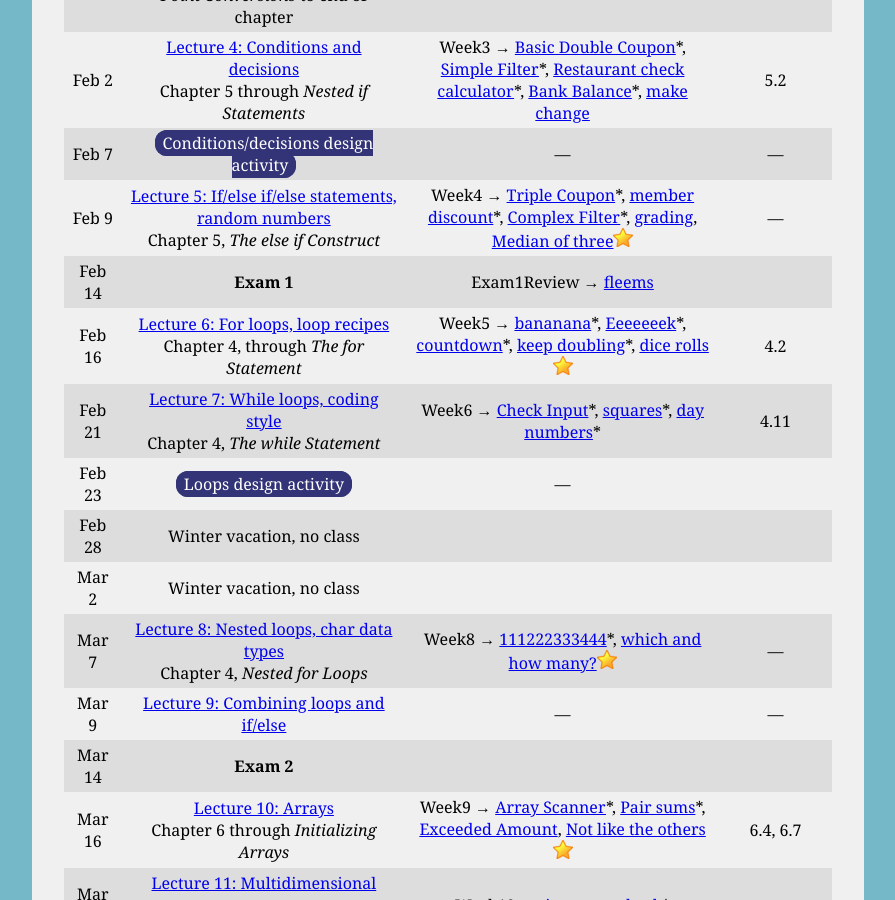
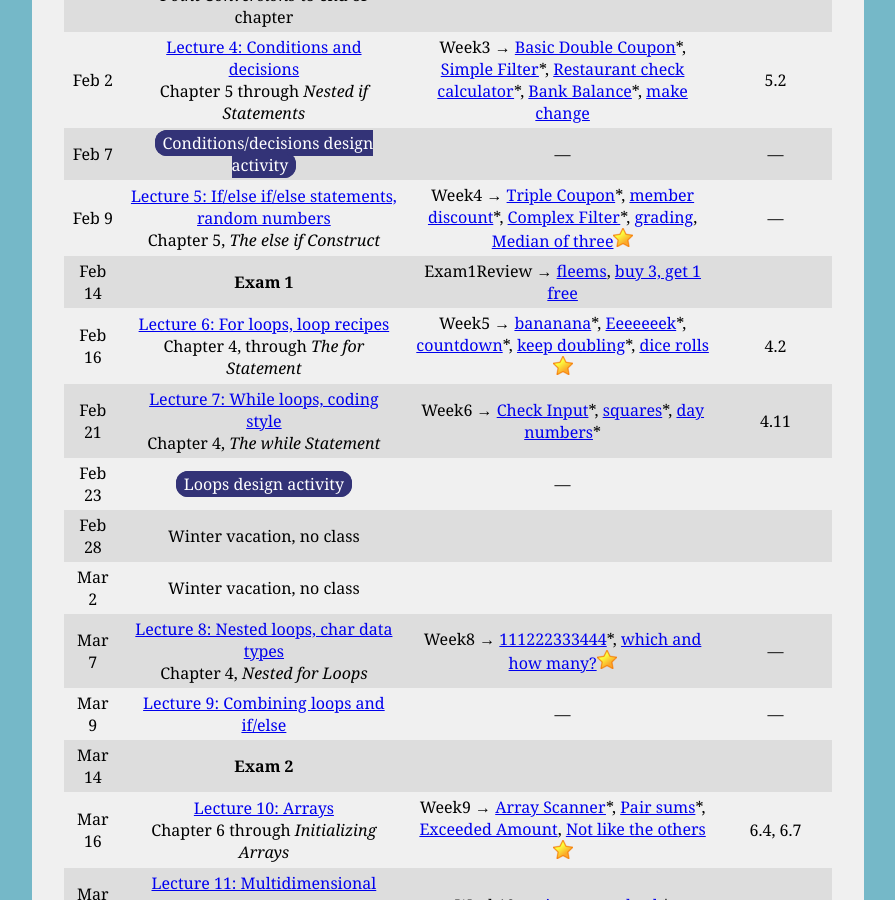
Before and after one commit to ycpcs/cs101-spring2017, a Jekyll site: the page built from schedule.md, in a window 1280 px wide and 900 px high, scrolled down 773 px. Shown: the whole window, without its empty margins (192-1087 px from the left). Built offline with Jekyll 4.4.1, drawn with Linux system fonts in a browser that asks for light colours.

Commit message:
added an exam review CC problem

```diff
--- a/schedule.md
+++ b/schedule.md
@@ -21,7 +21,7 @@ Jan 31 | [Lecture 3: More about variables and expressions](lectures/lecture03.ht
 Feb 2 | [Lecture 4: Conditions and decisions](lectures/lecture04.html)<br>Chapter 5 through *Nested if Statements* | Week3 &rarr; [Basic Double Coupon](https://cs.ycp.edu/cloudcoder/#exercise?c=15,p=481)\*, [Simple Filter](https://cs.ycp.edu/cloudcoder/#exercise?c=15,p=482)\*, [Restaurant check calculator](https://cs.ycp.edu/cloudcoder/#exercise?c=15,p=484)\*, [Bank Balance](https://cs.ycp.edu/cloudcoder/#exercise?c=15,p=483)\*, [make change](https://cs.ycp.edu/cloudcoder/#exercise?c=15,p=518) | 5.2
 Feb 7 | <span class="activity">Conditions/decisions design activity</span> | &mdash; | &mdash;
 Feb 9 | [Lecture 5: If/else if/else statements, random numbers](lectures/lecture05.html)<br>Chapter 5, *The else if Construct* | Week4 &rarr; [Triple Coupon](https://cs.ycp.edu/cloudcoder/#exercise?c=15,p=485)\*, [member discount](https://cs.ycp.edu/cloudcoder/#exercise?c=15,p=486)\*, [Complex Filter](https://cs.ycp.edu/cloudcoder/#exercise?c=15,p=487)\*, [grading](https://cs.ycp.edu/cloudcoder/#exercise?c=15,p=528), [Median of three](https://cs.ycp.edu/cloudcoder/#exercise?c=15,p=532)![gold star](img/goldstar-tiny.png) | &mdash;
-Feb 14 | **Exam 1** | Exam1Review &rarr; [fleems](https://cs.ycp.edu/cloudcoder/#exercise?c=15,p=529)
+Feb 14 | **Exam 1** | Exam1Review &rarr; [fleems](https://cs.ycp.edu/cloudcoder/#exercise?c=15,p=529), [buy 3, get 1 free](https://cs.ycp.edu/cloudcoder/#exercise?c=15,p=534)
 Feb 16 | [Lecture 6: For loops, loop recipes](lectures/lecture06.html)<br>Chapter 4, through *The for Statement* | Week5 &rarr; [bananana](https://cs.ycp.edu/cloudcoder/#exercise?c=15,p=488)\*, [Eeeeeeek](https://cs.ycp.edu/cloudcoder/#exercise?c=15,p=517)\*, [countdown](https://cs.ycp.edu/cloudcoder/#exercise?c=15,p=489)\*, [keep doubling](https://cs.ycp.edu/cloudcoder/#exercise?c=15,p=490)\*, [dice rolls](https://cs.ycp.edu/cloudcoder/#exercise?c=15,p=519)![gold star](img/goldstar-tiny.png) | 4.2
 Feb 21 | [Lecture 7: While loops, coding style](lectures/lecture07.html)<br>Chapter 4, *The while Statement* | Week6 &rarr; [Check Input](https://cs.ycp.edu/cloudcoder/#exercise?c=15,p=491)\*, [squares](https://cs.ycp.edu/cloudcoder/#exercise?c=15,p=492)\*, [day numbers](https://cs.ycp.edu/cloudcoder/#exercise?c=15,p=493)\* | 4.11
 Feb 23 | <span class="activity">Loops design activity</span> | &mdash;
```
